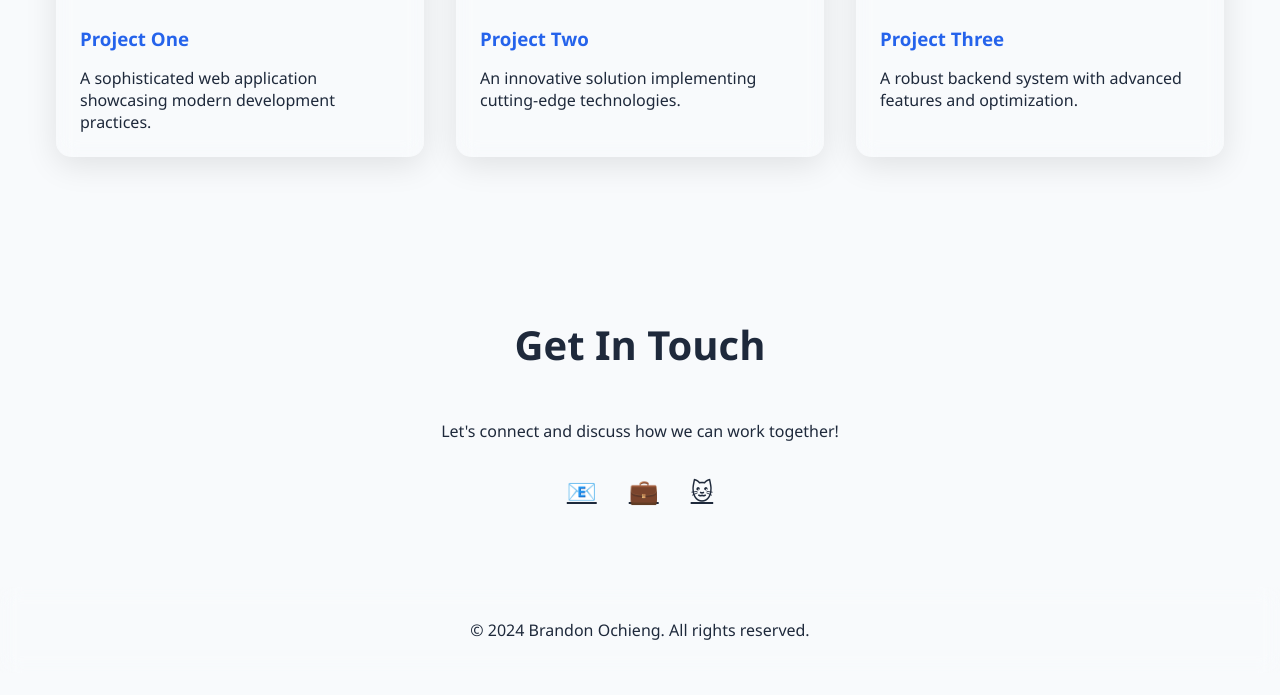
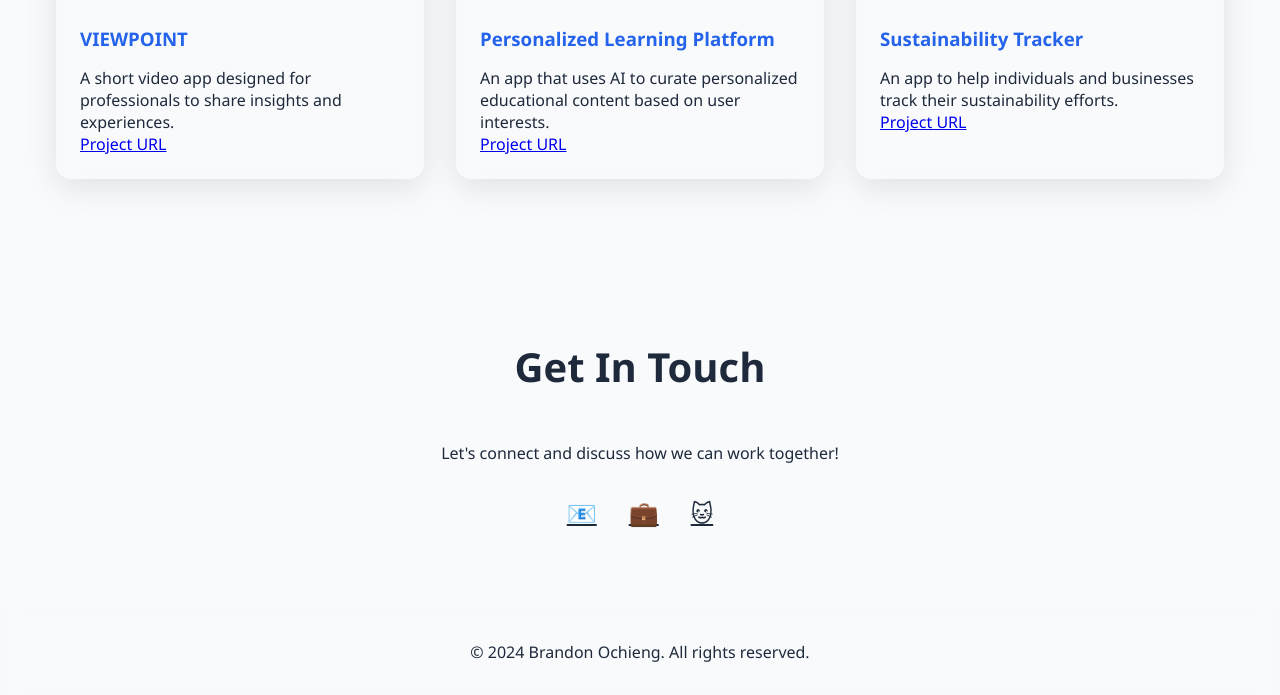
Before and after one commit to OchiengBrandon/portfolio, a plain HTML site: page index.html in a window 1280 px wide. Shown: the part 4500-5195 px from the top of the page. Before the commit the page ends 5173 px from the top, so only its background shows below. Drawn offline with nearby package versions, Linux system fonts and the light colour scheme.

Commit message:
Added project url buttton

```diff
--- a/index.html
+++ b/index.html
@@ -231,24 +231,27 @@
         <h2 class="section-title">Projects</h2>
         <div class="projects-grid">
             <div class="project-card" data-aos="flip-left">
-                <img src="https://picsum.photos/800/600?random=1" alt="Project 1">
+                <img src="https://picsum.photos/800/600?random=1" alt="VIEWPOINT">
                 <div class="project-content">
-                    <h3>Project One</h3>
-                    <p>A sophisticated web application showcasing modern development practices.</p>
+                    <h3>VIEWPOINT</h3>
+                    <p>A short video app designed for professionals to share insights and experiences.</p>
+                    <a href="https://yourprojecturl.com/viewpoint" target="_blank">Project URL</a>
                 </div>
             </div>
             <div class="project-card" data-aos="flip-left">
-                <img src="https://picsum.photos/800/600?random=2" alt="Project 2">
+                <img src="https://picsum.photos/800/600?random=2" alt="Personalized Learning Platform">
                 <div class="project-content">
-                    <h3>Project Two</h3>
-                    <p>An innovative solution implementing cutting-edge technologies.</p>
+                    <h3>Personalized Learning Platform</h3>
+                    <p>An app that uses AI to curate personalized educational content based on user interests.</p>
+                    <a href="https://yourprojecturl.com/personalized-learning" target="_blank">Project URL</a>
                 </div>
             </div>
             <div class="project-card" data-aos="flip-left">
-                <img src="https://picsum.photos/800/600?random=3" alt="Project 3">
+                <img src="https://picsum.photos/800/600?random=3" alt="Sustainability Tracker">
                 <div class="project-content">
-                    <h3>Project Three</h3>
-                    <p>A robust backend system with advanced features and optimization.</p>
+                    <h3>Sustainability Tracker</h3>
+                    <p>An app to help individuals and businesses track their sustainability efforts.</p>
+                    <a href="https://yourprojecturl.com/sustainability-tracker" target="_blank">Project URL</a>
                 </div>
             </div>
         </div>
```
